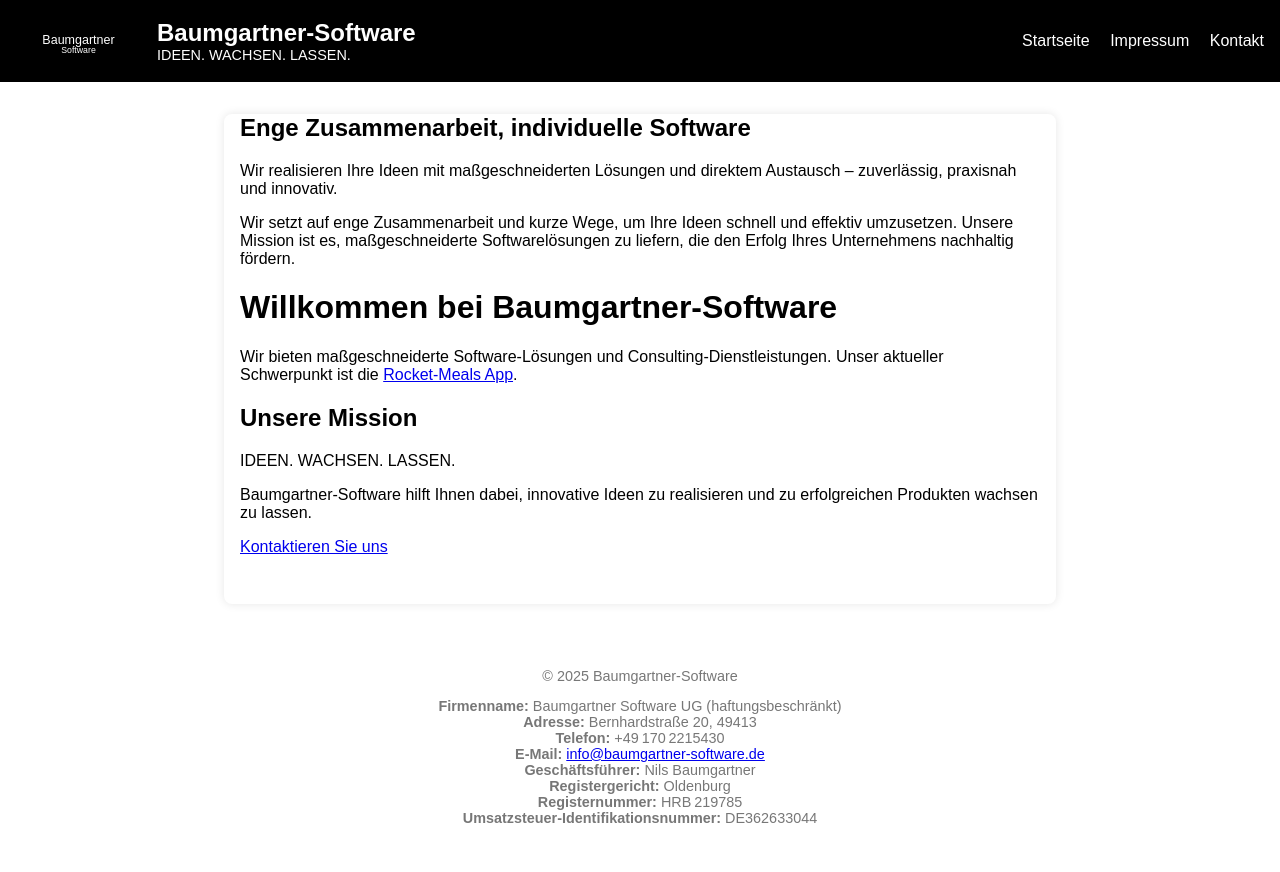
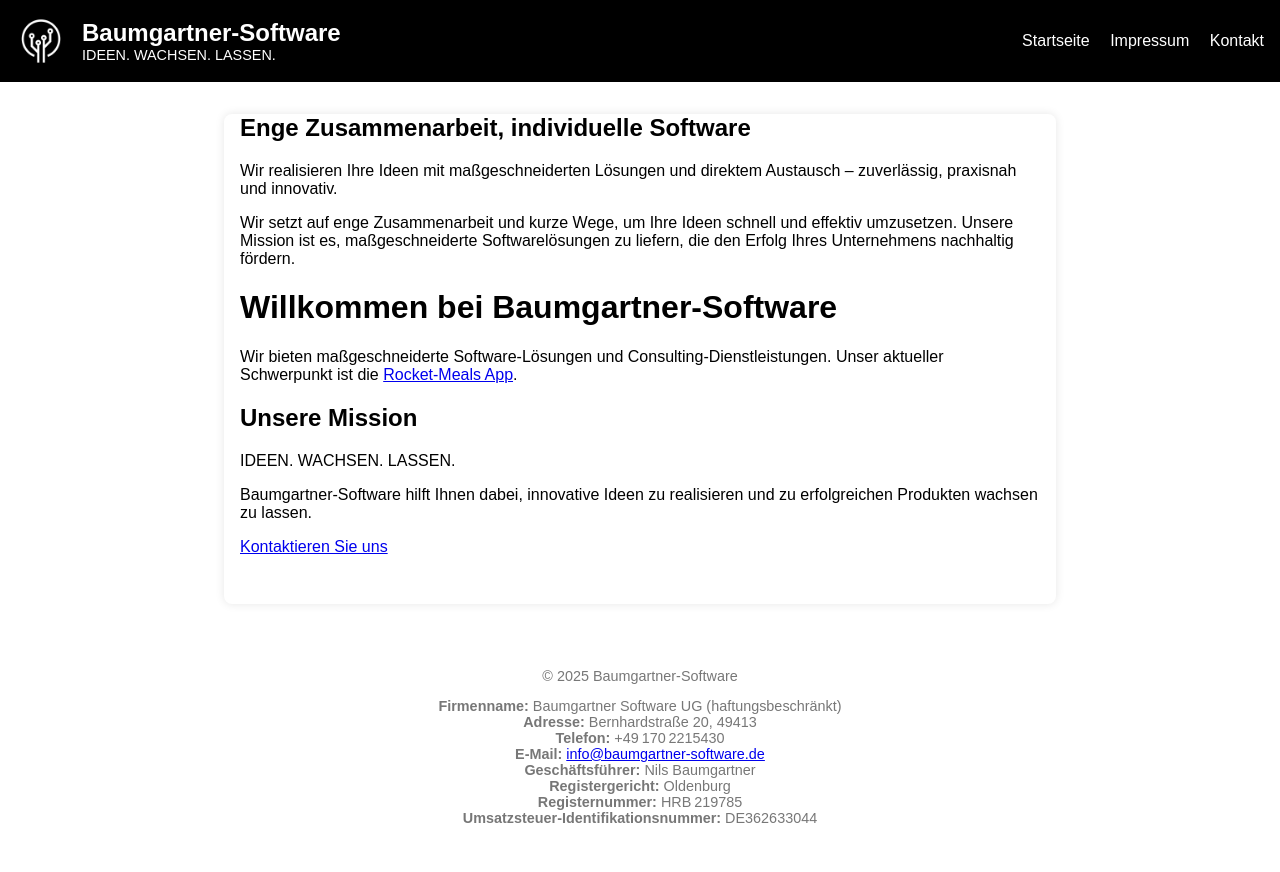
Before and after one commit to baumgartner-software/baumgartner-software.github.io, an Astro site: page / in a window 1280 px wide. Built offline with nearby package versions, Linux system fonts and the light colour scheme; Astro itself is replaced by a stand-in of ours.

Commit message:
Use black background logo

```diff
--- a/src/layouts/BaseLayout.astro
+++ b/src/layouts/BaseLayout.astro
@@ -93,7 +93,7 @@
     <header>
       <div style="display:flex;align-items:center;">
         <a href="/" style="display:flex;align-items:center;text-decoration:none;color:white;">
-          <img src="/logo.svg" alt="Baumgartner Software Logo" />
+          <img src="/logo_black-background.jpg" alt="Baumgartner Software Logo" />
           <div>
             <div style="font-size:1.5rem;font-weight:bold;">Baumgartner-Software</div>
             <div style="font-size:0.9rem;">IDEEN. WACHSEN. LASSEN.</div>
```
